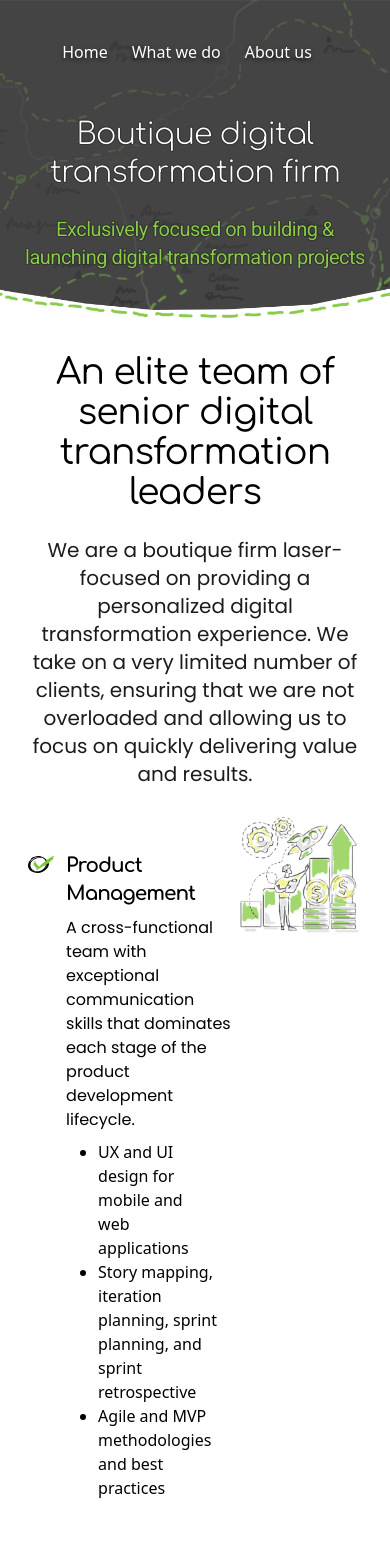
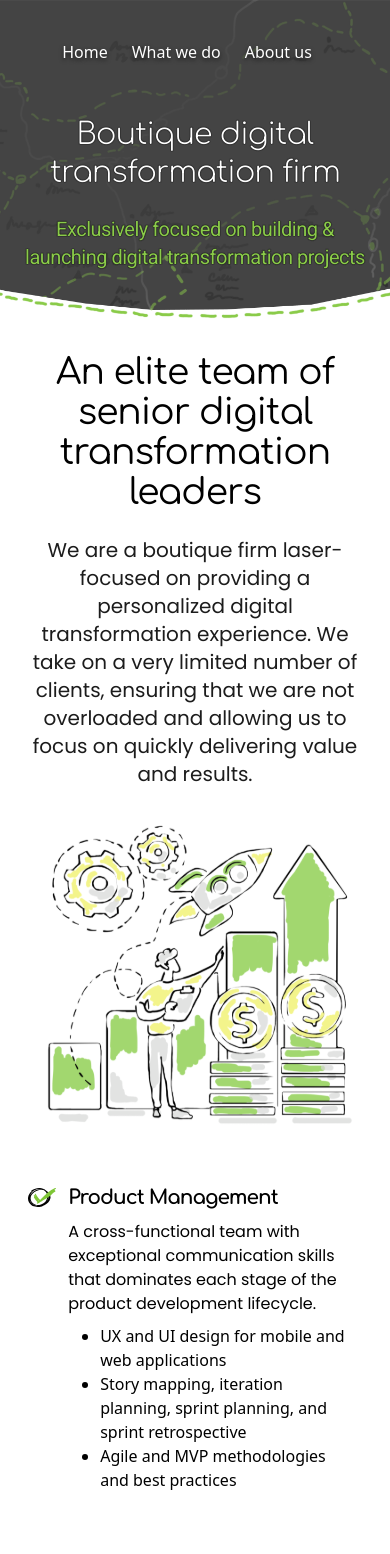
Before and after one commit to gauravprwl14/tailwind-landing-page, a Next.js app: page /about-us in a window 390 px wide. Shown: the top 1554 px of the page. Built offline with nearby package versions, Linux system fonts and the light colour scheme.

Commit message:
added the style of responsive web app

```diff
--- a/components/AboutUs/content.tsx
+++ b/components/AboutUs/content.tsx
@@ -212,7 +212,7 @@ const Content = () => {
                         const alignLeft = index % 2 === 0
 
                         return (
-                            <div className={`flex md:mb-16 mb-2 ${alignLeft ? 'flex-row' : 'flex-row-reverse'}`}>
+                            <div className={`flex md:mb-16 mb-2 flex-col-reverse ${alignLeft ? 'md:flex-row' : 'md:flex-row-reverse flex-col'}`}>
                                 <div className={`md:w-1/2 w-full`}>
                                     <ExpertiseSection obj={obj} key={index} />
                                 </div>
```
